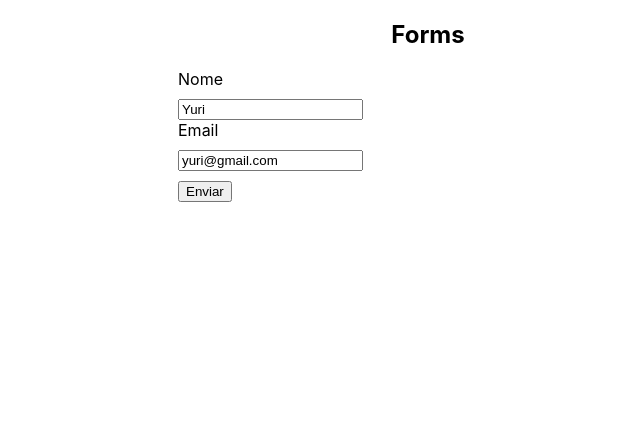
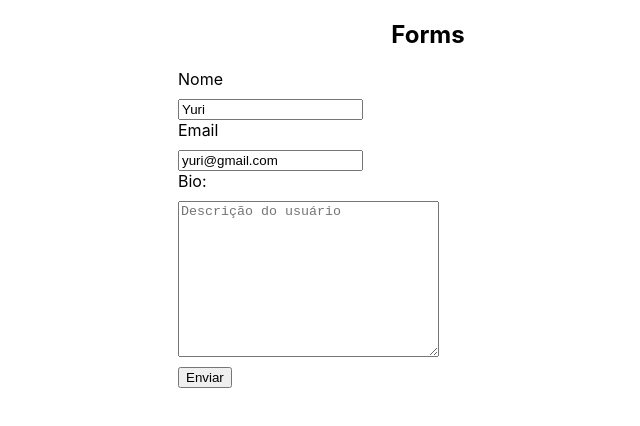
Before and after one commit to YuriCF1/Proj.Study-React-5, a React (Create React App) app in the folder form/: page / in a window 1280 px wide. Shown: the top 426 px of the page, without its empty margins (212-852 px from the left). Built offline with nearby package versions, Linux system fonts and the light colour scheme.

Commit message:
Creating text area input

```diff
--- a/form/src/components/MyForm.js
+++ b/form/src/components/MyForm.js
@@ -8,6 +8,8 @@ const MyForm = ({user}) => {
   // 3 - gerenciamento de dados
   const [name, setName] = useState(user ? user.name : '');
   const [email, setEmail] = useState(user ? user.email : '');
+
+  const [bio, setBio] = useState("")
 
   // Vai ser ativado duas vezes por conta do React Strict Mode
   const handleName = (e) => {
@@ -20,7 +22,7 @@ const MyForm = ({user}) => {
   const handleSubmit = (e) => {
     e.preventDefault()
     console.log('Enviando o formulário');
-    console.log(name, email);
+    console.log(name, email, bio);
 
     //Validação...
     //Envio...
@@ -28,9 +30,10 @@ const MyForm = ({user}) => {
     // 7- Limpar formulário
     setName("")
     setEmail("")
+    setBio("")
   };
 
-  console.log(name);
+  // console.log(name);
   return (
     <div>
       {/* Criação de form, de com o htmlFor */}
@@ -59,6 +62,12 @@ const MyForm = ({user}) => {
             value={email}
           />
         </label>
+        {/* 8 - Textarea */}
+        <label htmlFor="">
+          <span>Bio:</span>
+        <textarea name="bio" id="" cols="30" rows="10" placeholder="Descrição do usuário" onChange={(e) => setBio(e.target.value)} value={bio}></textarea>
+
+        </label>
         <input type="submit" name="" id="" value="Enviar" />
       </form>
     </div>
```
